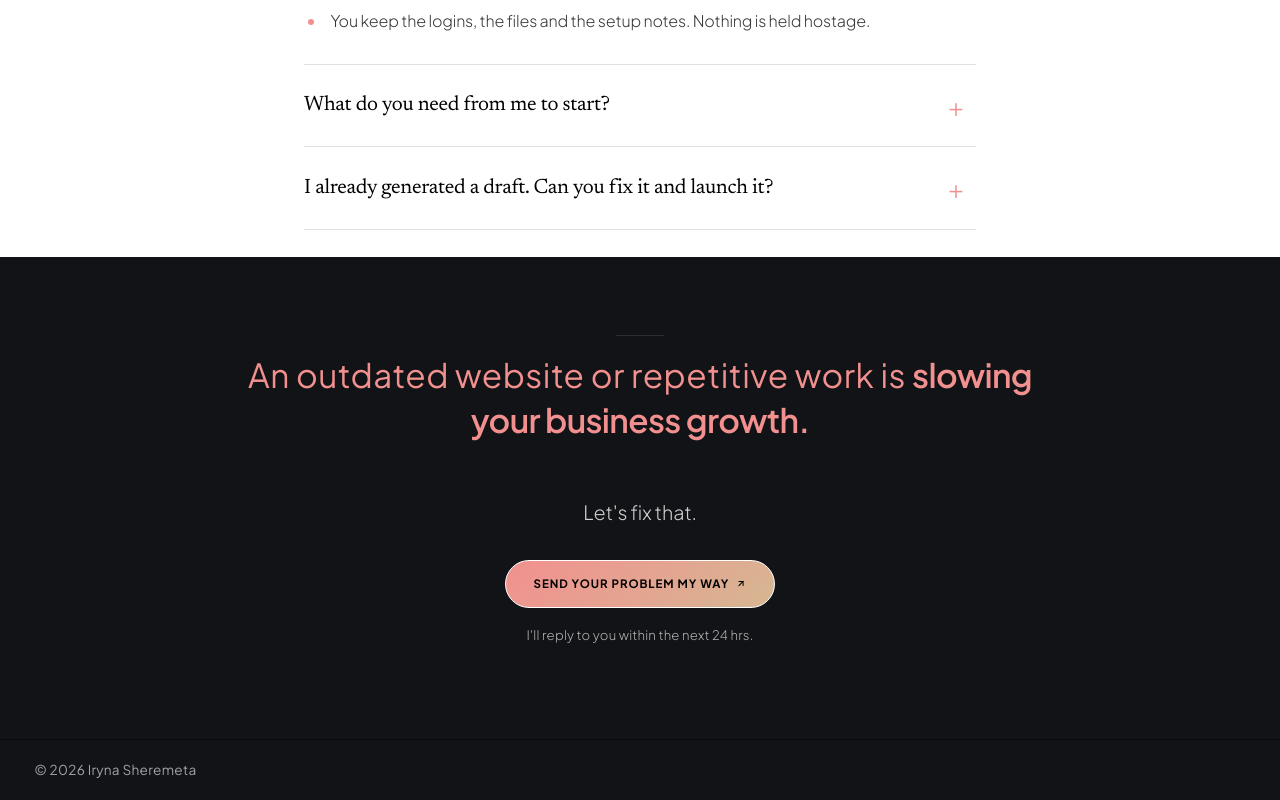
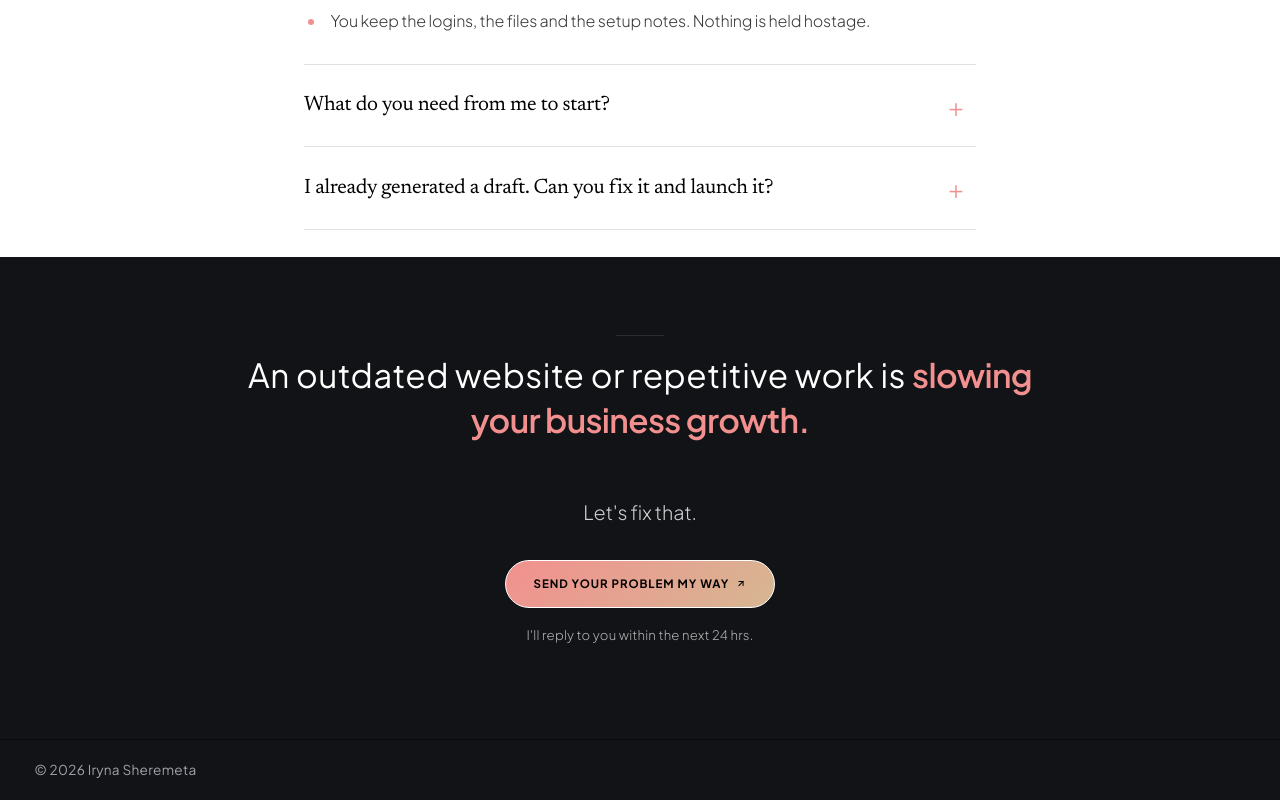
Before and after one commit to Irene2828/porfoliojuly, a Next.js app: page / in a window 1280 px wide. Shown: the part 9207-10007 px from the top of the page. Built offline with nearby package versions, Linux system fonts and the light colour scheme.

Commit message:
Keep closing sentence setup white

```diff
--- a/src/app/index.css
+++ b/src/app/index.css
@@ -1798,3 +1798,10 @@ h1, h2, h3, h4, h5, h6 {
 .v2-theme #faq-section > .prefooter-section {
   padding-top: 0.85rem !important;
 }
+
+/* Keep the closing sentence setup white and preserve its peach conclusion. */
+.v2-theme .prefooter-section h2.prefooter-closing-line,
+.v2-theme .prefooter-section h2.prefooter-closing-line span {
+  color: #ffffff !important;
+  -webkit-text-fill-color: #ffffff !important;
+}
```
